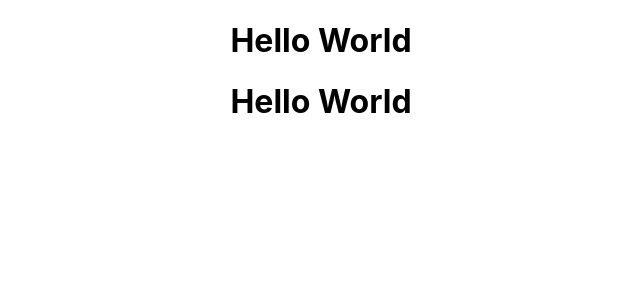
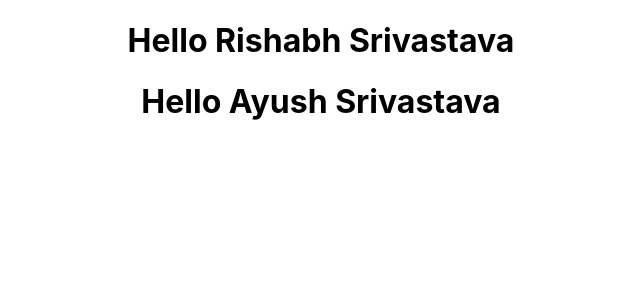
Before and after one commit to RISHABHXVAZ/Spring-Boot-learning, a React (Create React App) app in the folder react-basics/: page / in a window 1280 px wide. Shown: the top 300 px of the page, without its empty margins (319-959 px from the left). Built offline with nearby package versions, Linux system fonts and the light colour scheme.

Commit message:
Added props.

```diff
--- a/react-basics/src/App.js
+++ b/react-basics/src/App.js
@@ -6,9 +6,9 @@ import Greeting from './components/Greeting';
 function App() {
   return(
   <div className='App'>
-    <Greeting/>
+    <Greeting name = "Rishabh Srivastava"/>
 
-     <Greeting/>  {/*reusabiltity */}
+     <Greeting name = "Ayush Srivastava"/>  {/*reusabiltity */}
   </div>
   );
 }
--- a/react-basics/src/components/Greeting.js
+++ b/react-basics/src/components/Greeting.js
@@ -1,7 +1,7 @@
 import React from "react"
 class Greeting extends React.Component{
     render(){
-        return <h1>Hello World</h1>
+        return <h1>Hello {this.props.name}</h1>
     }
 }
 
```
